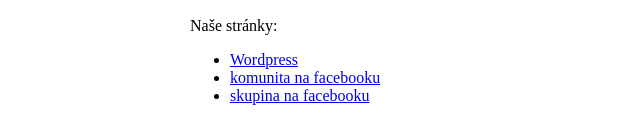
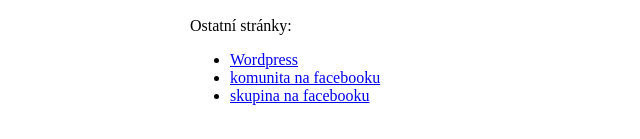
Before and after one commit to otes/otes.github.io, a plain HTML site: page index.html in a window 1280 px wide. Shown: the part 263-402 px from the top of the page, 300-940 px from the left. Drawn offline with Linux system fonts and the light colour scheme.

Commit message:
text ostatní

```diff
--- a/index.html
+++ b/index.html
@@ -10,7 +10,7 @@
    <h1>Otevřený spolek</h1>
  <img src="logoos.png" alt="Logo Otevřeného spolku" height="180" width="180">
 <div class="wrap">
-<p>Naše stránky:</p>
+<p>Ostatní stránky:</p>
 
 <ul>
 <li> <a href="https://otevrenyspolek.wordpress.com/">Wordpress</a> </li>
```
